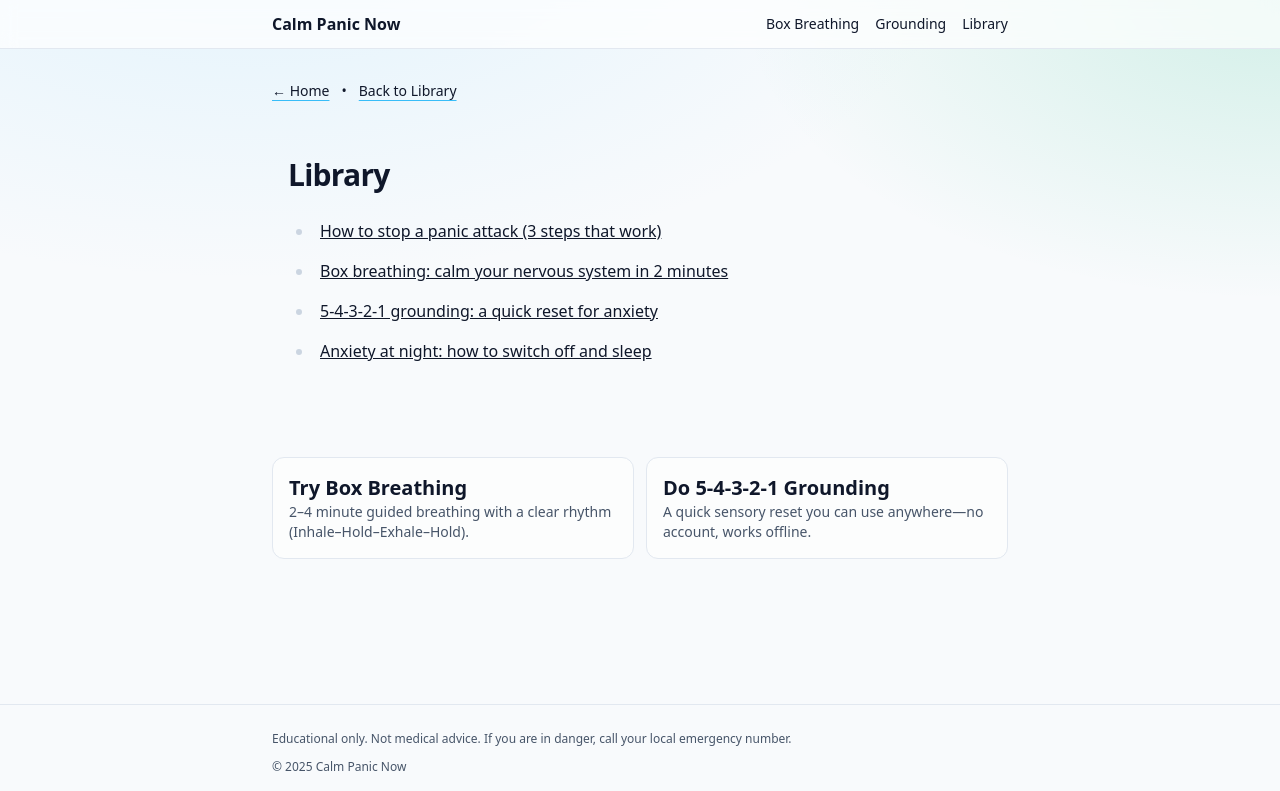
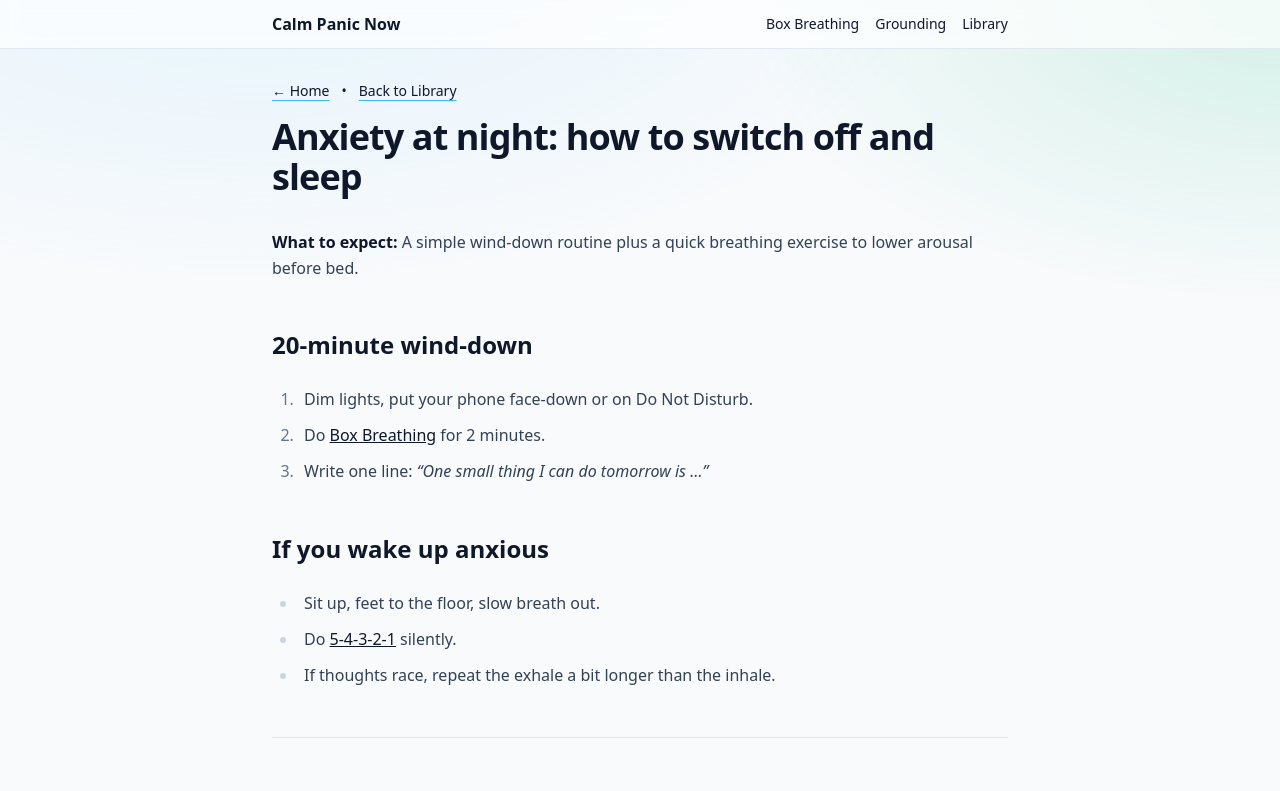
Before and after one commit to JiriTill/calm-panic-now, a Next.js app: page /library/sleep-anxiety in a window 1280 px wide. Shown: the top 791 px of the page. Built offline with nearby package versions, Linux system fonts and the light colour scheme.

Commit message:
Update page.mdx

```diff
--- a/src/app/library/sleep-anxiety/page.mdx
+++ b/src/app/library/sleep-anxiety/page.mdx
@@ -1,20 +1,19 @@
-import Link from 'next/link'
-export const metadata = { title: 'Library — Calm Panic Now' }
-export default function Library(){
-  const items = [
-    {slug:'stop-panic-attack', title:'How to stop a panic attack (3 steps that work)'},
-    {slug:'box-breathing', title:'Box breathing: calm your nervous system in 2 minutes'},
-    {slug:'grounding-54321', title:'5‑4‑3‑2‑1 grounding: a quick reset for anxiety'},
-    {slug:'sleep-anxiety', title:'Anxiety at night: how to switch off and sleep'},
-  ]
-  return (
-    <div className="mx-auto max-w-3xl px-4 py-10">
-      <h1 className="text-3xl font-bold mb-6">Library</h1>
-      <ul className="space-y-3">
-        {items.map(i=> (
-          <li key={i.slug}><Link className="underline" href={`/library/${i.slug}`}>{i.title}</Link></li>
-        ))}
-      </ul>
-    </div>
-  )
-}
+export const metadata = { title: 'Anxiety at night — Calm Panic Now' }
+
+# Anxiety at night: how to switch off and sleep
+
+**What to expect:** A simple wind-down routine plus a quick breathing exercise to lower arousal before bed.
+
+## 20-minute wind-down
+1. Dim lights, put your phone face-down or on Do Not Disturb.
+2. Do **[Box Breathing](/calm/box-breathing)** for 2 minutes.
+3. Write one line: *“One small thing I can do tomorrow is …”*
+
+## If you wake up anxious
+- Sit up, feet to the floor, slow breath out.
+- Do **[5-4-3-2-1](/calm/grounding-54321)** silently.
+- If thoughts race, repeat the exhale a bit longer than the inhale.
+
+---
+
+**Related:** [Box breathing](/library/box-breathing) · [Grounding 5-4-3-2-1](/library/grounding-54321)
```
